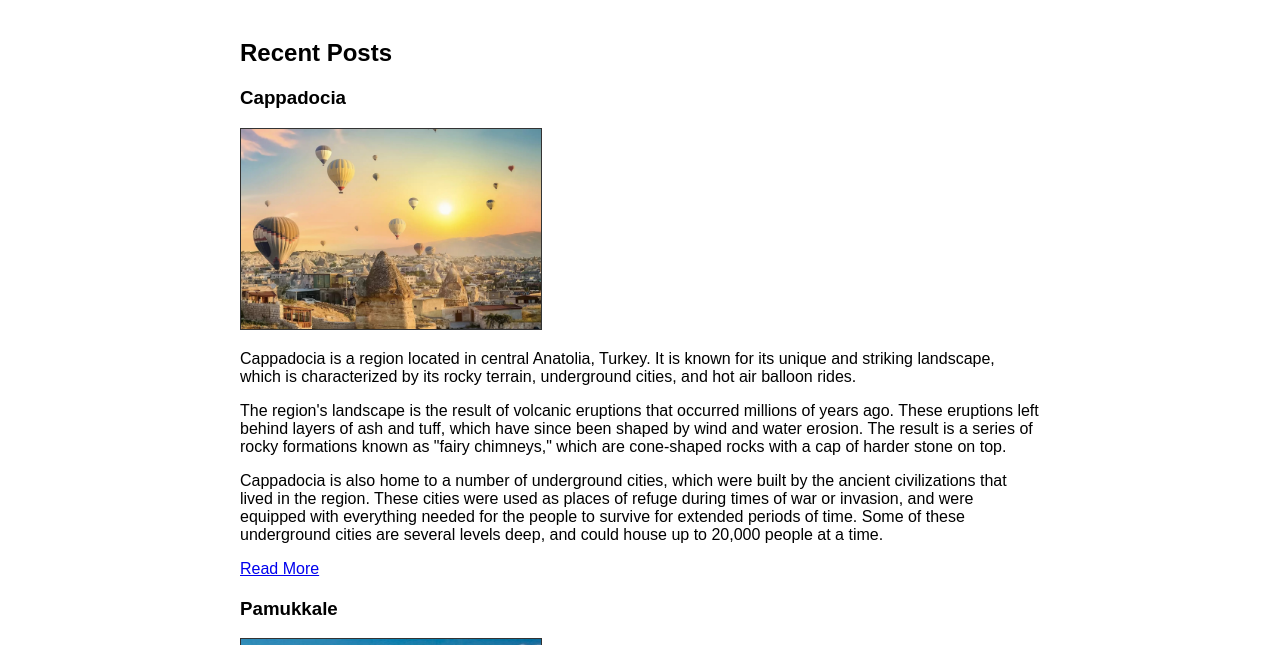
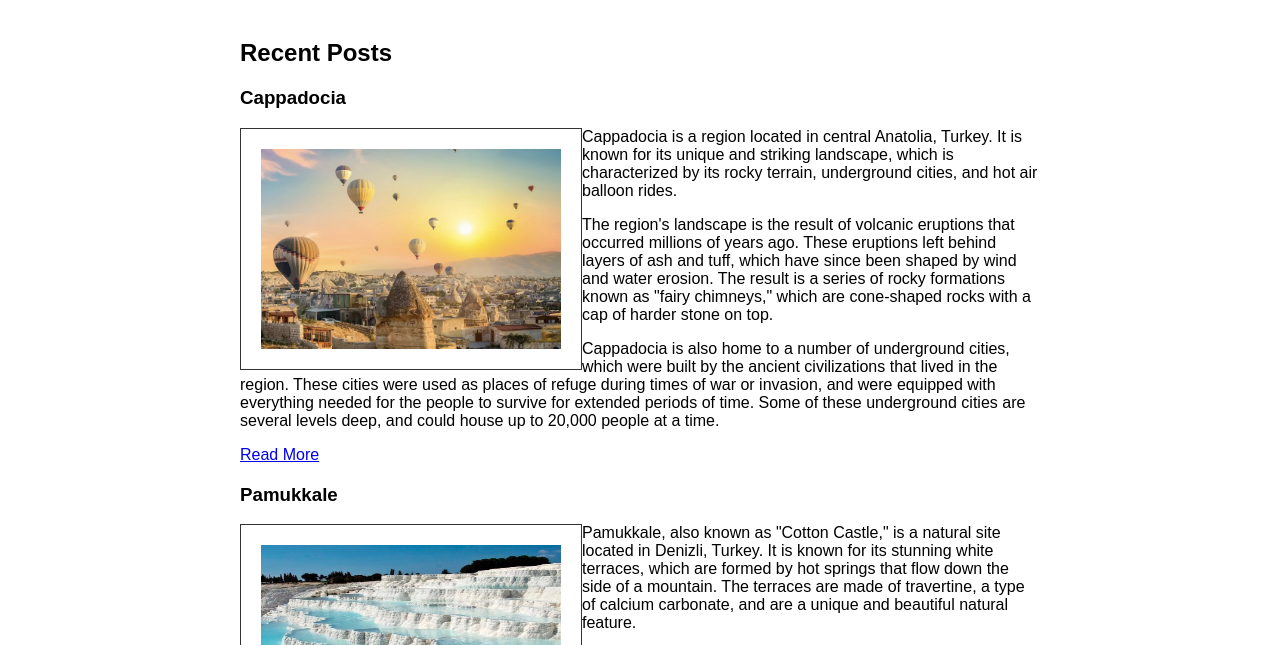
Before and after one commit to seydaozel/seydaozel.github.io, a plain HTML site: page index.html in a window 1280 px wide. Shown: the part 78-723 px from the top of the page. Drawn offline with Linux system fonts and the light colour scheme.

Commit message:
Update style.css

```diff
--- a/style.css
+++ b/style.css
@@ -47,6 +47,8 @@ img {
   width: 300px;
   height: 200px;
   border: 1px solid #333;
+  float: Left;
+  padding: 20px;
 }
 
 footer {
```
